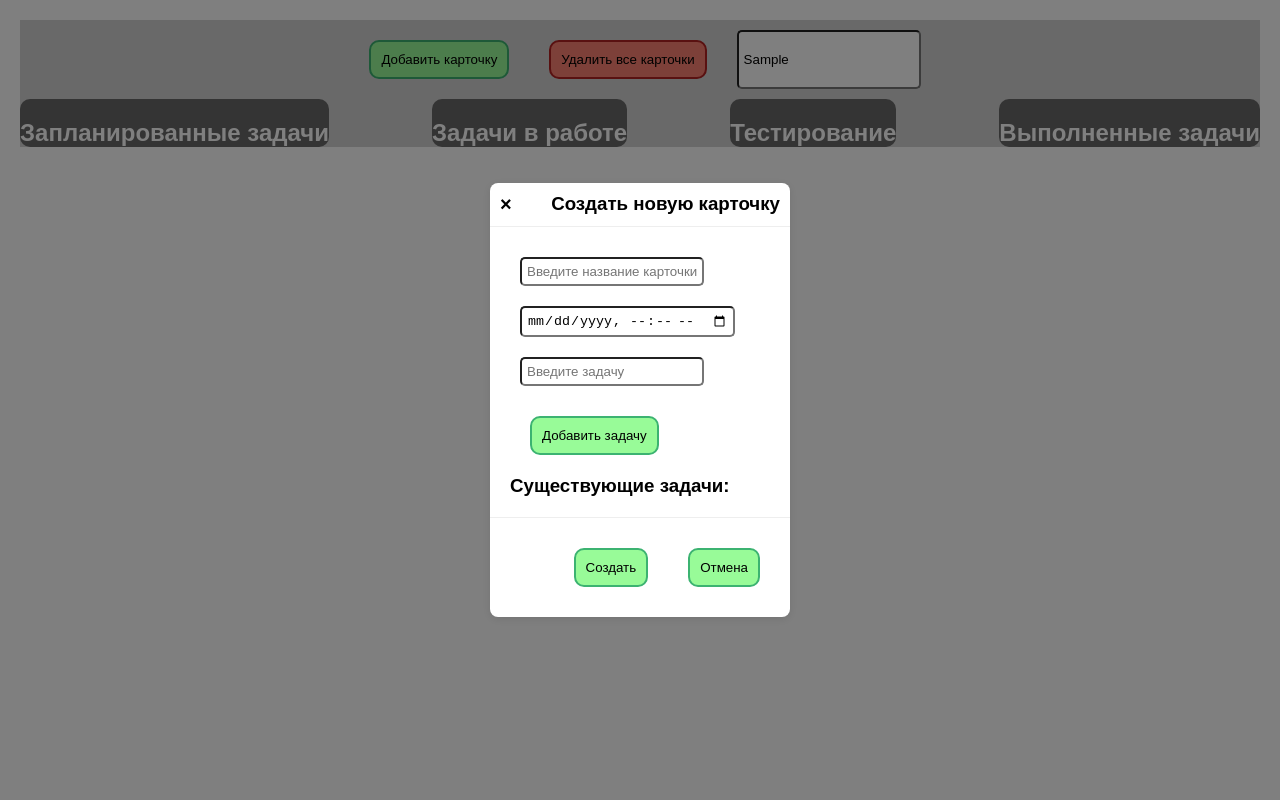
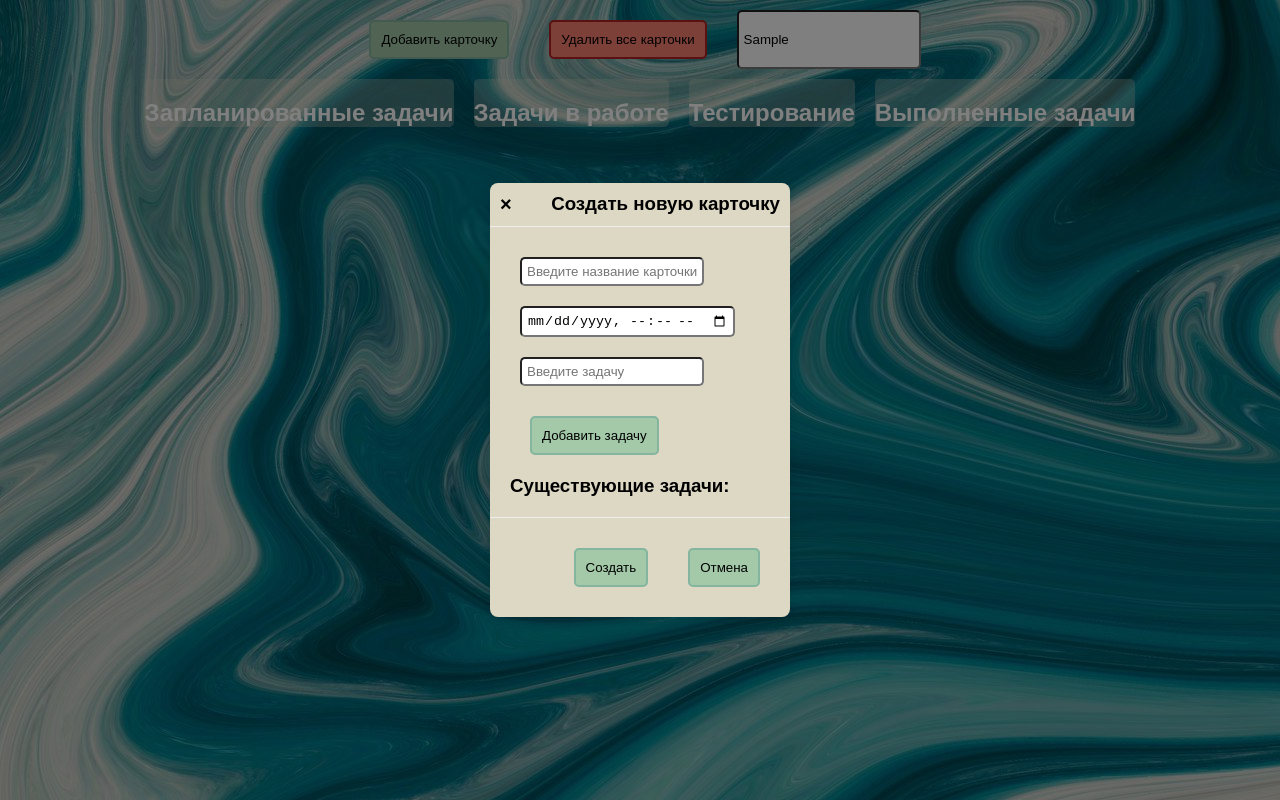
Before and after one commit to tohruss/CLIENT3, a plain HTML site: page vue/index.html in a window 1280 px wide. Both pictures are taken after typing "Sample" into the empty fields and a click on the button "Добавить карточку". Drawn offline with Linux system fonts and the light colour scheme.

Commit message:
ДИЗАЙН

```diff
--- a/vue/css/main.css
+++ b/vue/css/main.css
@@ -2,10 +2,18 @@
     margin: 0;
     padding: 0;
 }
+body{
+    display: flex;
+    justify-content: center;
+
+    height: 100vh; /* Высота вьюпорта */
+    width: 100vw;  /* Ширина вьюпорта */
+    font-family: "Comic Sans MS", sans-serif;
+    background-image: url('../img/3.jpg');
+}
+
 .app {
     font-family: Arial, sans-serif;
-    margin: 20px;
-    background-color: #D3D3D3;
 
 }
 .navmenu{
@@ -15,17 +23,17 @@
 .navmenu input[type="text"]{
     width: 170px;
 }
-button:not(DELITE){
+button:not(DELITE):not(EDIT){
     color: black;
-    background-color: #98FB98;
-    border: 2px solid #3CB371;
-    border-radius: 10px;
+    background-color: #a3c9a8;
+    border: 2px solid #84b59f;
+    border-radius: 5px;
     padding: 10px;
     margin: 20px;
 }
-button:not(DELITE):hover{
-    background-color: #32CD32;
-    border: 2px solid #228B22;
+button:not(DELITE):not(EDIT):hover{
+    background-color: #84b59f;
+    border: 2px solid #69a297;
 }
 button:not(DELITE):disabled{
     background-color: gray;
@@ -34,7 +42,7 @@ button:not(DELITE):disabled{
 .DELITE{
     background-color: #FA8072;
     border: 2px solid #B22222;
-    border-radius: 10px;
+    border-radius: 5px;
     padding: 10px;
     margin: 20px;
 }
@@ -43,12 +51,12 @@ button:not(DELITE):disabled{
     border: 2px solid #8B0000;
 }
 .EDIT{
-    background-color: #00BFFF;
-    border: 2px solid #1E90FF;
+    background-color: #9DADDF;
+    border: 2px solid #7d8ec4;
 }
 .EDIT:hover{
-    background-color: #6495ED;
-    border: 2px solid #4169E1;
+    background-color: #7d8ec4;
+    border: 2px solid #6171A9;
 }
 
 input{
@@ -59,11 +67,11 @@ input{
 .task-card {
     display: flex;
     flex-direction: column;
-    background-color: #D3D3D3;
-    border: 2px solid #ccc;
-    border-radius: 10px;
+    background-color: rgba(163, 201, 168, .3);;
+    border: 2px solid #50808e;
+    border-radius: 5px;
     padding: 10px;
-    margin: 20px;
+    margin: 10px;
 }
 .task-card  li{
     list-style-type: none;
@@ -76,13 +84,13 @@ input{
 }
 .tables{
     display: flex;
-    justify-content: space-between;
+    gap: 20px;
 }
 .column{
 
     height: 50%;
-    background-color: #696969;
-    border-radius: 10px;
+    background-color: rgba(221, 216, 196, .3);;
+    border-radius: 5px;
 }
 .column >h2{
     display: flex;
@@ -109,7 +117,7 @@ input{
 }
 .modal-container {
     width: 300px;
-    background-color: white;
+    background-color: rgb(221, 216, 196);;
     border-radius: 8px;
     box-shadow: 0 2px 10px rgba(0, 0, 0, 0.1);
     overflow: hidden;
```
Also changed, not shown: vue/img/3.jpg (added).
